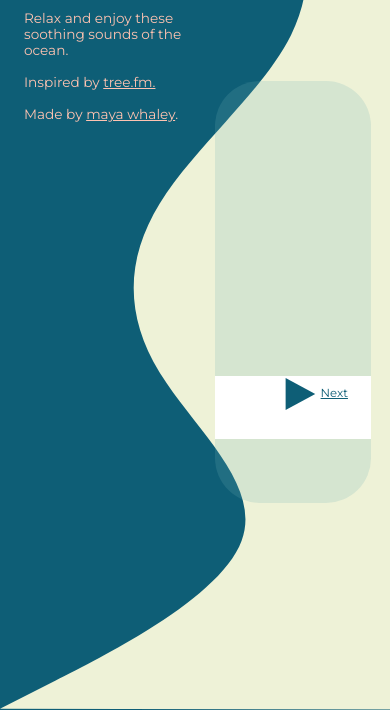
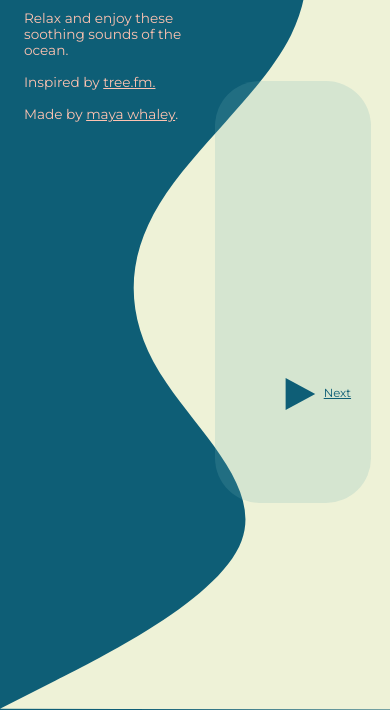
Before and after one commit to mayawhaley/oceans, a website: page index.html in a window 390 px wide. Shown: the part 134-844 px from the top of the page. Drawn offline with Linux system fonts and the light colour scheme; no server answers.

Commit message:
adjust Next button

```diff
--- a/style.css
+++ b/style.css
@@ -220,7 +220,6 @@
         background: #0E5E76 url('static/vector.svg') no-repeat;
         display: flex;
         position: fixed;
-
         background-size: cover;
         height: 100vh;
         width: 205vw;
@@ -258,7 +257,7 @@
 
     #next{
         font-size: 3vw;
-        left: 68%;
+        left: 70%;
     }
 
     #play{
@@ -269,7 +268,7 @@
 
     .sound-icons{
         top: 70%;
-        background-color: white;
+
 
     }
     #pause{
@@ -278,7 +277,7 @@
 
     #sound-desc{
         font-size: 3.5vw;
-        left: 60%;
+        left: 65%;
         margin-top: 25%;
         width: 30%;
     }
```
